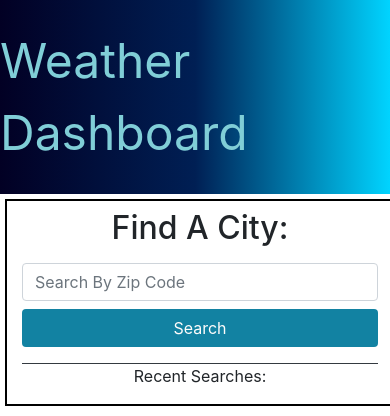
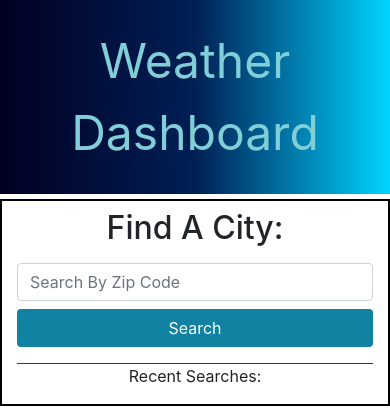
Before and after one commit to amymgardiner/Weather-Dashboard, a plain HTML site: page index.html in a window 390 px wide. Drawn offline with nearby package versions, Linux system fonts and the light colour scheme.

Commit message:
finished media query for css

```diff
--- a/assets/css/style.css
+++ b/assets/css/style.css
@@ -1,3 +1,8 @@
+body {
+    padding: 0;
+    margin: 0;
+}
+
 /* header */
 header {
     color: #80CED7;
@@ -98,23 +103,41 @@ header {
     font-size: 15px;
 }
 
-.div-colorthree {
-    background-color: #023E8A;
-}
 
-@media only screen and (max-width: 715px) {
+/* media query for screens smaller than laptop */
+@media only screen and (max-width: 840px) {
+
+    header {
+        margin-bottom: 5px;
+    }
+
     #aside {
-        float: center;
+        float: none;
         width: 100%;
+        margin: auto;
+        text-align: center;
     }
 
     #current-city {
         float: none;
         width: 100%;
+        text-align: center;
     }
 
     #five-day-forecast {
         float: none;
         width: 100%;
+        text-align: center;
     }
-  }
+}
+
+@media only screen and (max-width: 420px) {
+
+    header {
+        text-align: center;
+    }
+
+     #current-city {
+        height: max-content;
+     }
+}
--- a/index.html
+++ b/index.html
@@ -28,7 +28,6 @@
         </div>
 
     </div>
-    <main class="main">
 
     <div id="current-city" class="container">
         <div id="current-city-name">
@@ -86,7 +85,6 @@
             </div>
         </div>
     </div>
-    </main>
 
     <script src="https://moment.github.io/luxon/global/luxon.min.js"></script>
     <script src="./assets/js/script.js"></script>
```
Lines whose indentation alone changed are shown as unchanged.
